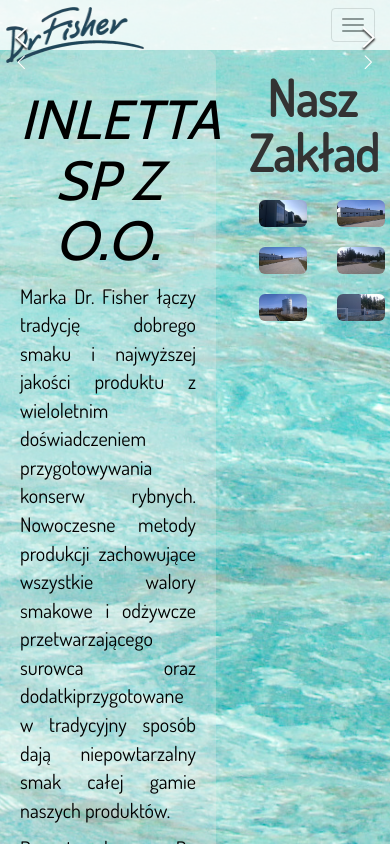
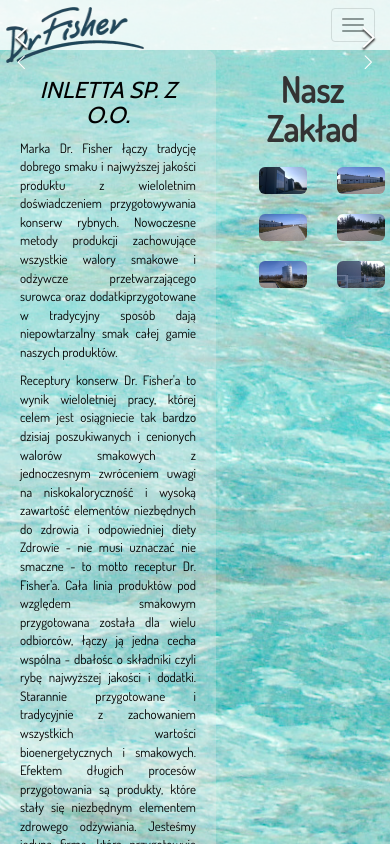
Before and after one commit to Zirek90/Dr-Fisher, a React (Create React App) app: page / in a window 390 px wide. Shown: the top 844 px of the page. Built offline with nearby package versions, Linux system fonts and the light colour scheme; no server answers; what react-google-maps would draw is missing.

Commit message:
fixed rwd of home

```diff
--- a/src/components/Home/components/subcomponents/MissionHeader.js
+++ b/src/components/Home/components/subcomponents/MissionHeader.js
@@ -4,7 +4,7 @@
     render() {
         return (
             <div>
-                <h1><em>INLETTA SP Z O.O.</em></h1>
+                <h1>INLETTA SP. Z O.O.</h1>
             </div>
         );
     }
--- a/src/css/main.css
+++ b/src/css/main.css
@@ -372,6 +372,7 @@
   display: flex;
   justify-content: center; }
   .image-gallery-image img {
+    transition: ease-in 0.5s;
     width: 80%;
     height: 70vh; }
 
@@ -389,7 +390,8 @@
   border-radius: 10px; }
   .about-us h1 {
     font-family: 'Cabin', 'Arial', sans-serif;
-    font-size: 5.5rem; }
+    font-size: 5.5rem;
+    margin-top: 8px; }
   .about-us p {
     font-size: 2rem;
     text-align: justify; }
@@ -406,6 +408,24 @@
 
 .modal-dialog {
   margin-top: 15%; }
+
+@media (max-width: 991px) {
+  .about-us h1 {
+    font-size: 3.5rem;
+    font-style: italic; }
+  .about-us p {
+    font-size: 1.5rem; }
+  .side-bar h2 {
+    font-size: 3.5rem; } }
+
+@media (max-width: 567px) {
+  .about-us h1 {
+    font-size: 2.3rem; }
+  .about-us p {
+    font-size: 1.3rem; }
+  .image-gallery-image img {
+    transition: ease-in 0.5s;
+    height: 50vh; } }
 
 .main-products-container {
   font-family: Arial, sans-serif; }
--- a/src/scss/partials/_home.scss
+++ b/src/scss/partials/_home.scss
@@ -2,6 +2,7 @@
   display: flex;
   justify-content: center;
   img {
+    transition: ease-in 0.5s;
     width: 80%;
     height: 70vh;
   }
@@ -21,10 +22,10 @@
   background-color: rgba(230, 230, 230, 0.3);
   padding: 20px;
   border-radius: 10px;
-
   h1 {
     font-family: 'Cabin', 'Arial', sans-serif;
     font-size: 5.5rem;
+    margin-top: 8px;
   }
   p {
     font-size: 2rem;
@@ -48,3 +49,39 @@
 .modal-dialog {
   margin-top: 15%;
 }
+
+@media (max-width: 991px) {
+  .about-us {
+    h1 {
+      font-size: 3.5rem;
+      font-style: italic;
+
+    }
+    p {
+      font-size: 1.5rem;
+    }
+  }
+  .side-bar {
+    h2 {
+      font-size: 3.5rem;
+
+    }
+  }
+}
+
+@media (max-width: 567px) {
+  .about-us {
+    h1 {
+      font-size: 2.3rem;
+    }
+    p {
+      font-size: 1.3rem;
+    }
+  }
+  .image-gallery-image {
+    img {
+      transition: ease-in 0.5s;
+      height: 50vh;
+    }
+  }
+}
```
